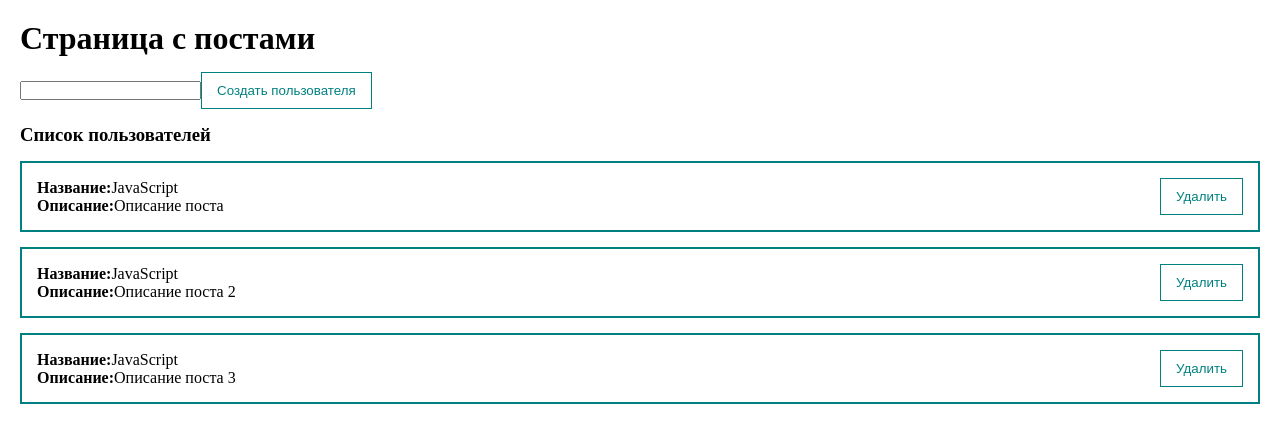
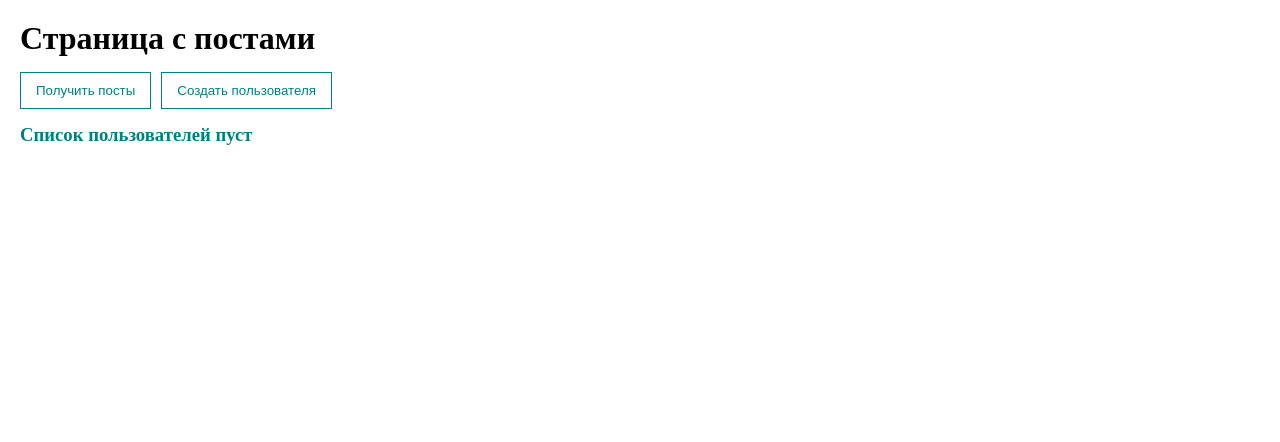
Before and after one commit to AndreyDevWork/VueStudying, a Vue app: page / in a window 1280 px wide. Shown: the top 442 px of the page. Built offline with nearby package versions, Linux system fonts and the light colour scheme.

Commit message:
-работа с сервером

```diff
--- a/package.json
+++ b/package.json
@@ -7,6 +7,7 @@
     "build": "vue-cli-service build"
   },
   "dependencies": {
+    "axios": "^1.4.0",
     "core-js": "^3.8.3",
     "vue": "^3.2.13",
     "vue-router": "^4.0.3",
--- a/src/App.vue
+++ b/src/App.vue
@@ -2,7 +2,11 @@
 <template>
   <div class="app">
     <h1>Страница с постами</h1>
-    <input type="text" v-model.trim="modificatorValue">
+    <my-button
+    @click="fetchPosts"
+    >
+      Получить посты
+    </my-button>
     <my-button
       class="app__btn"
       @click="showDialog"
@@ -29,7 +33,7 @@
 <script>
 import PostList from "./components/PostList";
 import PostForm from "./components/PostForm";
-
+import axios from 'axios';
 
 export default {
 
@@ -43,9 +47,7 @@ export default {
     return {
 
       posts: [
-        {id: 1, title: 'JavaScript', body: 'Описание поста'},
-        {id: 2, title: 'JavaScript', body: 'Описание поста 2'},
-        {id: 3, title: 'JavaScript', body: 'Описание поста 3'},
+
       ],
       dialogVisible: false,
       modificatorValue: '',
@@ -63,7 +65,16 @@ export default {
     },
     showDialog() {
       this.dialogVisible = true;
+    },
+    async fetchPosts() {
+      try {
+        const response = await axios.get('https://jsonplaceholder.typicode.com/posts?_limit=10')
+        this.posts = response.data;
+      } catch (e) {
+        alert('ошибка')
+      }
     }
+
   }
 
 }
@@ -85,6 +96,7 @@ export default {
 .app__btn {
   margin-top: 15px;
   margin-bottom: 15px;
+  margin-left: 10px;
 }
 
 </style>
--- a/src/components/PostItem.vue
+++ b/src/components/PostItem.vue
@@ -1,8 +1,8 @@
 <template>
   <div class="post">
     <div>
-      <div><strong>Название:</strong>{{ post.title }}</div>
-      <div><strong>Описание:</strong>{{ post.body }}</div>
+      <div><strong>Название: </strong>{{ post.title }}</div>
+      <div><strong>Описание: </strong>{{ post.body }}</div>
     </div>
     <div class="post_btns">
       <my-button
```
Also changed, not shown: 1 other file (tests, documents, lock files or other folders).
